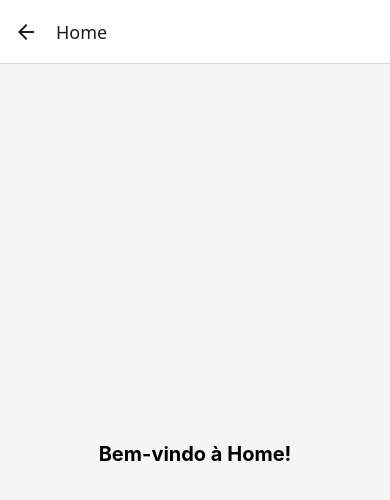
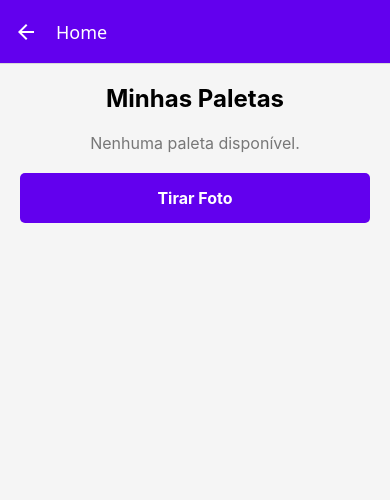
Before and after one commit to avelando/ColorHunt, a React Native app: screen /Home in a window 390 px wide. Shown: the top 500 px of the page. Built offline with nearby package versions, Linux system fonts and the light colour scheme.

Commit message:
WIP: Alterações pendentes

```diff
--- a/package.json
+++ b/package.json
@@ -14,7 +14,9 @@
     "@react-navigation/native": "^7.0.14",
     "@react-navigation/stack": "^7.1.1",
     "expo": "~52.0.27",
+    "expo-image-picker": "^16.0.4",
     "expo-status-bar": "~2.0.1",
+    "firebase": "^11.2.0",
     "react": "18.3.1",
     "react-native": "0.76.6",
     "react-native-gesture-handler": "^2.22.1",
--- a/src/App.tsx
+++ b/src/App.tsx
@@ -1,16 +1,29 @@
-import React from "react";
+import React, { useEffect, useState } from "react";
 import { NavigationContainer } from "@react-navigation/native";
 import { createStackNavigator } from "@react-navigation/stack";
-import LoginScreen from "./screens/loginScreen";
-import RegisterScreen from "./screens/registerScreen";
-import HomeScreen from "./screens/homeScreen";
+import AsyncStorage from "@react-native-async-storage/async-storage";
+
+import LoginScreen from "./screens/LoginScreen";
+import RegisterScreen from "./screens/RegisterScreen";
+import HomeScreen from "./screens/HomeScreen";
 
 const Stack = createStackNavigator();
 
 export default function App() {
+  const [isAuthenticated, setIsAuthenticated] = useState(false);
+
+  const checkUserToken = async () => {
+    const token = await AsyncStorage.getItem("userToken");
+    setIsAuthenticated(!!token);
+  };
+
+  useEffect(() => {
+    checkUserToken();
+  }, []);
+
   return (
     <NavigationContainer>
-      <Stack.Navigator initialRouteName="Login">
+      <Stack.Navigator initialRouteName={isAuthenticated ? "Home" : "Login"}>
         <Stack.Screen
           name="Login"
           component={LoginScreen}
@@ -24,7 +37,12 @@ export default function App() {
         <Stack.Screen
           name="Home"
           component={HomeScreen}
-          options={{ headerShown: true, title: "Home" }}
+          options={{
+            headerShown: true,
+            title: "Home",
+            headerStyle: { backgroundColor: "#6200ee" },
+            headerTintColor: "#fff",
+          }}
         />
       </Stack.Navigator>
     </NavigationContainer>
--- /dev/null
+++ b/src/config/firebaseConfig.ts
@@ -0,0 +1,18 @@
+import { initializeApp } from "firebase/app";
+import { getStorage } from "firebase/storage";
+import Constants from "expo-constants";
+
+const firebaseConfig = {
+  apiKey: Constants.manifest?.extra?.FIREBASE_API_KEY,
+  authDomain: Constants.manifest?.extra?.FIREBASE_AUTH_DOMAIN,
+  projectId: Constants.manifest?.extra?.FIREBASE_PROJECT_ID,
+  storageBucket: Constants.manifest?.extra?.FIREBASE_STORAGE_BUCKET,
+  messagingSenderId: Constants.manifest?.extra?.FIREBASE_MESSAGING_SENDER_ID,
+  appId: Constants.manifest?.extra?.FIREBASE_APP_ID,
+};
+
+const firebaseApp = initializeApp(firebaseConfig);
+
+const storage = getStorage(firebaseApp);
+
+export { firebaseApp, storage };
--- a/src/screens/homeScreen.tsx
+++ b/src/screens/homeScreen.tsx
@@ -1,10 +1,167 @@
-import React from "react";
-import { View, Text, StyleSheet } from "react-native";
+import React, { useState, useEffect } from "react";
+import {
+  View,
+  Text,
+  StyleSheet,
+  FlatList,
+  TouchableOpacity,
+  Alert,
+  Image,
+  Button,
+} from "react-native";
+import AsyncStorage from "@react-native-async-storage/async-storage";
+import * as ImagePicker from "expo-image-picker";
+import { ref, uploadBytes, getDownloadURL } from "firebase/storage";
+import { storage } from "../config/firebaseConfig";
 
-const HomeScreen = () => {
+const HomeScreen = ({ navigation }: { navigation: any }) => {
+  const [palettes, setPalettes] = useState<string[][]>([]);
+  const [image, setImage] = useState<string | null>(null);
+  const [token, setToken] = useState<string | null>(null);
+
+  useEffect(() => {
+    const fetchToken = async () => {
+      const savedToken = await AsyncStorage.getItem("userToken");
+      setToken(savedToken);
+    };
+
+    fetchToken();
+    fetchPalettes();
+  }, []);
+
+  const fetchPalettes = async () => {
+    try {
+      if (!token) {
+        Alert.alert("Erro", "Usuário não autenticado.");
+        return;
+      }
+
+      const response = await fetch(
+        "https://colorhunt-api.onrender.com/api/photos",
+        {
+          method: "GET",
+          headers: {
+            Authorization: `Bearer ${token}`,
+          },
+        }
+      );
+
+      const data = await response.json();
+      if (response.ok) {
+        setPalettes(data.palettes || []);
+      } else {
+        Alert.alert("Erro", data.message || "Não foi possível carregar as paletas.");
+      }
+    } catch (error) {
+      console.error("Erro ao carregar paletas:", error);
+      Alert.alert("Erro", "Erro ao carregar paletas.");
+    }
+  };
+
+  const takePhoto = async () => {
+    const permission = await ImagePicker.requestCameraPermissionsAsync();
+    if (!permission.granted) {
+      Alert.alert("Permissão necessária", "Você precisa permitir o uso da câmera!");
+      return;
+    }
+
+    const result = await ImagePicker.launchCameraAsync({
+      mediaTypes: ImagePicker.MediaTypeOptions.Images,
+      quality: 0.7,
+    });
+
+    if (!result.canceled && result.assets && result.assets.length > 0) {
+      setImage(result.assets[0].uri);
+    }
+  };
+
+  const uploadToFirebase = async () => {
+    if (!image) {
+      Alert.alert("Erro", "Nenhuma foto para enviar.");
+      return;
+    }
+
+    try {
+      const response = await fetch(image);
+      const blob = await response.blob();
+      const filename = `images/${Date.now()}.jpg`;
+      const imageRef = ref(storage, filename);
+
+      await uploadBytes(imageRef, blob);
+
+      const downloadUrl = await getDownloadURL(imageRef);
+      Alert.alert("Sucesso", "Foto enviada para o Firebase!");
+
+      await sendToAPI(downloadUrl);
+    } catch (error) {
+      Alert.alert("Erro", "Não foi possível enviar a foto.");
+      console.error("Erro ao enviar para o Firebase:", error);
+    }
+  };
+
+  const sendToAPI = async (downloadUrl: string) => {
+    if (!token) {
+      Alert.alert("Erro", "Usuário não autenticado.");
+      return;
+    }
+
+    try {
+      const response = await fetch("https://colorhunt-api.onrender.com/api/photos", {
+        method: "POST",
+        headers: {
+          "Content-Type": "application/json",
+          Authorization: `Bearer ${token}`,
+        },
+        body: JSON.stringify({ imageUrl: downloadUrl }),
+      });
+
+      const data = await response.json();
+
+      if (response.ok) {
+        Alert.alert("Sucesso", "Paleta gerada com sucesso!");
+        navigation.navigate("Palette", { palette: data.palette });
+      } else {
+        Alert.alert("Erro", data.message || "Não foi possível gerar a paleta.");
+      }
+    } catch (error) {
+      Alert.alert("Erro", "Erro ao comunicar com a API.");
+      console.error("Erro ao comunicar com a API:", error);
+    }
+  };
+
   return (
     <View style={styles.container}>
-      <Text style={styles.text}>Bem-vindo à Home!</Text>
+      <Text style={styles.title}>Minhas Paletas</Text>
+
+      {palettes.length === 0 ? (
+        <Text style={styles.emptyText}>Nenhuma paleta disponível.</Text>
+      ) : (
+        <FlatList
+          data={palettes}
+          keyExtractor={(item, index) => index.toString()}
+          renderItem={({ item }) => (
+            <View style={styles.paletteContainer}>
+              {item.map((color, index) => (
+                <View
+                  key={index}
+                  style={[styles.colorBox, { backgroundColor: color }]}
+                />
+              ))}
+            </View>
+          )}
+        />
+      )}
+
+      {image && (
+        <View style={styles.imagePreview}>
+          <Image source={{ uri: image }} style={styles.image} />
+          <Button title="Enviar para Firebase" onPress={uploadToFirebase} />
+        </View>
+      )}
+
+      <TouchableOpacity style={styles.button} onPress={takePhoto}>
+        <Text style={styles.buttonText}>Tirar Foto</Text>
+      </TouchableOpacity>
     </View>
   );
 };
@@ -12,12 +169,51 @@ const HomeScreen = () => {
 const styles = StyleSheet.create({
   container: {
     flex: 1,
+    backgroundColor: "#f5f5f5",
+    padding: 20,
+  },
+  title: {
+    fontSize: 24,
+    fontWeight: "bold",
+    marginBottom: 20,
+    textAlign: "center",
+  },
+  emptyText: {
+    textAlign: "center",
+    color: "#777",
+    fontSize: 16,
+  },
+  paletteContainer: {
+    flexDirection: "row",
     justifyContent: "center",
+    marginVertical: 10,
+  },
+  colorBox: {
+    width: 50,
+    height: 50,
+    marginHorizontal: 5,
+    borderRadius: 5,
+  },
+  imagePreview: {
+    marginVertical: 20,
     alignItems: "center",
-    backgroundColor: "#f5f5f5",
   },
-  text: {
-    fontSize: 20,
+  image: {
+    width: 200,
+    height: 200,
+    borderRadius: 10,
+    marginBottom: 10,
+  },
+  button: {
+    marginTop: 20,
+    backgroundColor: "#6200ee",
+    padding: 15,
+    borderRadius: 5,
+    alignItems: "center",
+  },
+  buttonText: {
+    color: "#fff",
+    fontSize: 16,
     fontWeight: "bold",
   },
 });
--- a/src/screens/loginScreen.tsx
+++ b/src/screens/loginScreen.tsx
@@ -6,6 +6,7 @@ import {
   StyleSheet,
   Alert,
 } from "react-native";
+import AsyncStorage from "@react-native-async-storage/async-storage";
 import CustomInput from "../components/CustomInput";
 
 const LoginScreen = ({ navigation }: { navigation: any }) => {
@@ -30,8 +31,10 @@ const LoginScreen = ({ navigation }: { navigation: any }) => {
       const data = await response.json();
 
       if (response.ok) {
+        await AsyncStorage.setItem("userToken", data.token);
+
         Alert.alert("Sucesso", "Login realizado!");
-        navigation.navigate("Home", { token: data.token });
+        navigation.navigate("Home");
       } else {
         Alert.alert("Erro", data.message || "Credenciais inválidas.");
       }
```
Also changed, not shown: 1 other file (tests, documents, lock files or other folders).
